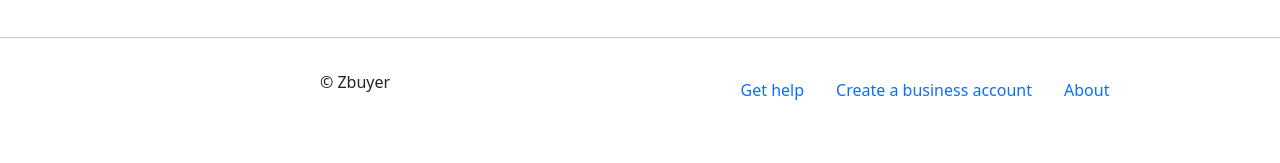
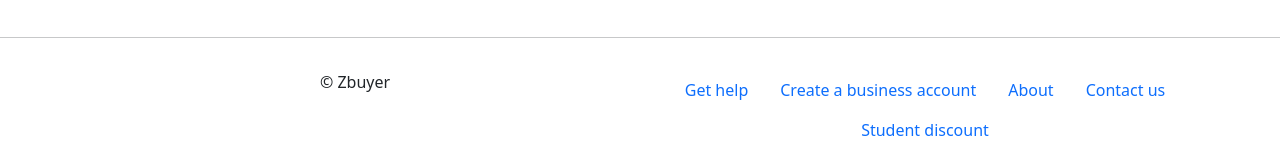
Before and after one commit to penshuilong/Web_23Fall_Project, a React (Create React App) app: page / in a window 1280 px wide. Shown: the part 1792-1955 px from the top of the page. Before the commit the page ends 1918 px from the top, so only its background shows below. Built offline with nearby package versions, Linux system fonts and the light colour scheme.

Commit message:
restaurant

```diff
--- a/src/Restaurant/restaurantMainPage.js
+++ b/src/Restaurant/restaurantMainPage.js
@@ -94,6 +94,8 @@ const RestaurantMainPage = () => {
                 <Nav.Item><Nav.Link href="#">Get help</Nav.Link></Nav.Item>
                 <Nav.Item><Nav.Link href="#">Create a business account</Nav.Link></Nav.Item>
                 <Nav.Item><Nav.Link href="#">About</Nav.Link></Nav.Item>
+                <Nav.Item><Nav.Link href="#">Contact us</Nav.Link></Nav.Item>
+                <Nav.Item><Nav.Link href="#">Student discount</Nav.Link></Nav.Item>
                 </Nav>
             </Col>
             </Row>
```
